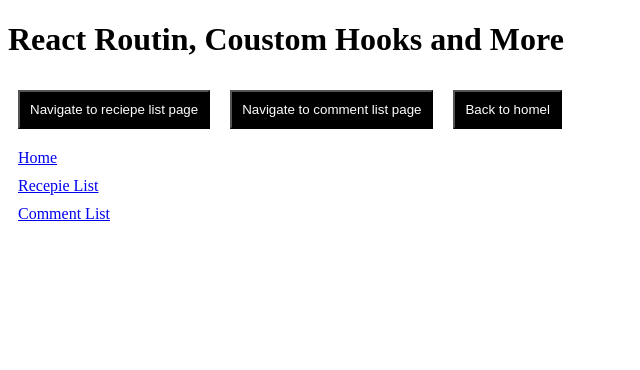
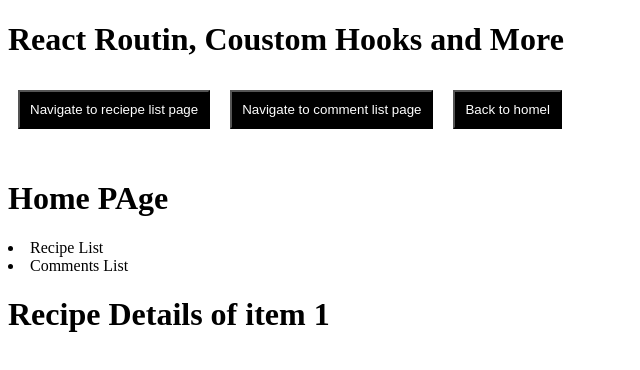
Before and after one commit to TheDarkLady/react_route, a React (Vite) app: page /home/recepieslist/1 in a window 1280 px wide. Shown: the top 370 px of the page, without its empty margins (0-640 px from the left). Built offline with nearby package versions, Linux system fonts and the light colour scheme.

Commit message:
Child route

```diff
--- a/src/App.jsx
+++ b/src/App.jsx
@@ -1,32 +1,75 @@
-import { useState } from 'react'
-import './App.css'
-import RecipiesList from './pages/recipies.jsx'
-import CommentsList from './pages/comments.jsx'
-import RecipeDetails from './pages/RecipeDetails.jsx'
-import { BrowserRouter, Routes, Route, useNavigate } from 'react-router-dom'
-import { Link } from 'react-router-dom'
+import { useState } from "react";
+import "./App.css";
+import RecipiesList from "./pages/recipies.jsx";
+import CommentsList from "./pages/comments.jsx";
+import RecipeDetails from "./pages/RecipeDetails.jsx";
+import { BrowserRouter, Routes, Route, useNavigate } from "react-router-dom";
+import { Link } from "react-router-dom";
+import NotFound from "./pages/NotFound.jsx";
+import Layout from "./pages/Layout.jsx";
 function App() {
-  const navigate = useNavigate()
+  const navigate = useNavigate();
   return (
     <>
-    <h1>React Routin, Coustom Hooks and More</h1>
+      <h1>React Routin, Coustom Hooks and More</h1>
 
-      <button onClick={() => navigate('/recepieslist')} style={{margin:'10px', background:'#000', color:'#fff', padding:'10px'}}>Navigate to reciepe list page</button>
-      <button onClick={() => navigate('/commentslist')} style={{margin:'10px', background:'#000', color:'#fff', padding:'10px'}}>Navigate to comment list page</button>
-      <button onClick={() => navigate('/')} style={{margin:'10px', background:'#000', color:'#fff', padding:'10px'}}>Back to homel</button>
-      <div style={{display:'flex', flexDirection:'column', alignItems:'start', gap:'10px', padding:'10px'}}>
-      <Link to={"/"}>Home </Link>
-      <Link to={"/recepieslist"}>Recepie List </Link>
-      <Link to={"/commentslist"}>Comment List </Link>
-      {/* <Link to={"/RecipeDetails"}>Recipe Details </Link> */}
+      <button
+        onClick={() => navigate("/recepieslist")}
+        style={{
+          margin: "10px",
+          background: "#000",
+          color: "#fff",
+          padding: "10px",
+        }}
+      >
+        Navigate to reciepe list page
+      </button>
+      <button
+        onClick={() => navigate("/commentslist")}
+        style={{
+          margin: "10px",
+          background: "#000",
+          color: "#fff",
+          padding: "10px",
+        }}
+      >
+        Navigate to comment list page
+      </button>
+      <button
+        onClick={() => navigate("/")}
+        style={{
+          margin: "10px",
+          background: "#000",
+          color: "#fff",
+          padding: "10px",
+        }}
+      >
+        Back to homel
+      </button>
+      <div
+        style={{
+          display: "flex",
+          flexDirection: "column",
+          alignItems: "start",
+          gap: "10px",
+          padding: "10px",
+        }}
+      >
+        {/* <Link to={"/"}>Home </Link>
+        <Link to={"/recepieslist"}>Recepie List </Link>
+        <Link to={"/commentslist"}>Comment List </Link> */}
+        {/* <Link to={"/RecipeDetails"}>Recipe Details </Link> */}
       </div>
       <Routes>
-      <Route path="/recepieslist" element={<RecipiesList />} />
-      <Route path="/commentslist" element={<CommentsList />} />
-      <Route path="/recepieslist/:id" element={<RecipeDetails />} />
-    </Routes>
+        <Route path="/home" element={<Layout />}>
+          <Route path="recepieslist" element={<RecipiesList />} />
+          <Route path="commentslist" element={<CommentsList />} />
+          <Route path="recepieslist/:id" element={<RecipeDetails />} />
+        </Route>
+        <Route path="*" element={<NotFound />} />
+      </Routes>
     </>
-  )
+  );
 }
 
-export default App
+export default App;
--- /dev/null
+++ b/src/pages/Header.jsx
@@ -0,0 +1,11 @@
+import React from 'react'
+
+export default function Header() {
+  return (
+    <div>
+        <h1>Home PAge</h1>
+      <li>Recipe List</li>
+      <li>Comments List</li>
+    </div>
+  )
+}
--- /dev/null
+++ b/src/pages/Layout.jsx
@@ -0,0 +1,11 @@
+import React from 'react'
+import Header from './Header'
+import { Outlet } from 'react-router-dom'
+export default function Layout() {
+  return (
+    <div>
+      <Header />
+      <Outlet />
+    </div>
+  )
+}
--- /dev/null
+++ b/src/pages/NotFound.jsx
@@ -0,0 +1,11 @@
+import React from 'react'
+import { Link } from 'react-router-dom'
+
+export default function NotFound() {
+  return (
+    <div>
+      <h1>Not Found</h1>
+      <Link to={"/recepieslist"}>Recipe List </Link>
+      </div>
+  )
+}
--- a/src/pages/RecipeDetails.jsx
+++ b/src/pages/RecipeDetails.jsx
@@ -3,9 +3,10 @@
 export default function RecipeDetails() {
     const params = useParams()
     console.log(params)
+    const {id} = params
   return (
     <div>
-      <h1>Recipe Details</h1>
+      <h1>Recipe Details of item { id }</h1>
     </div>
   )
 }
```
